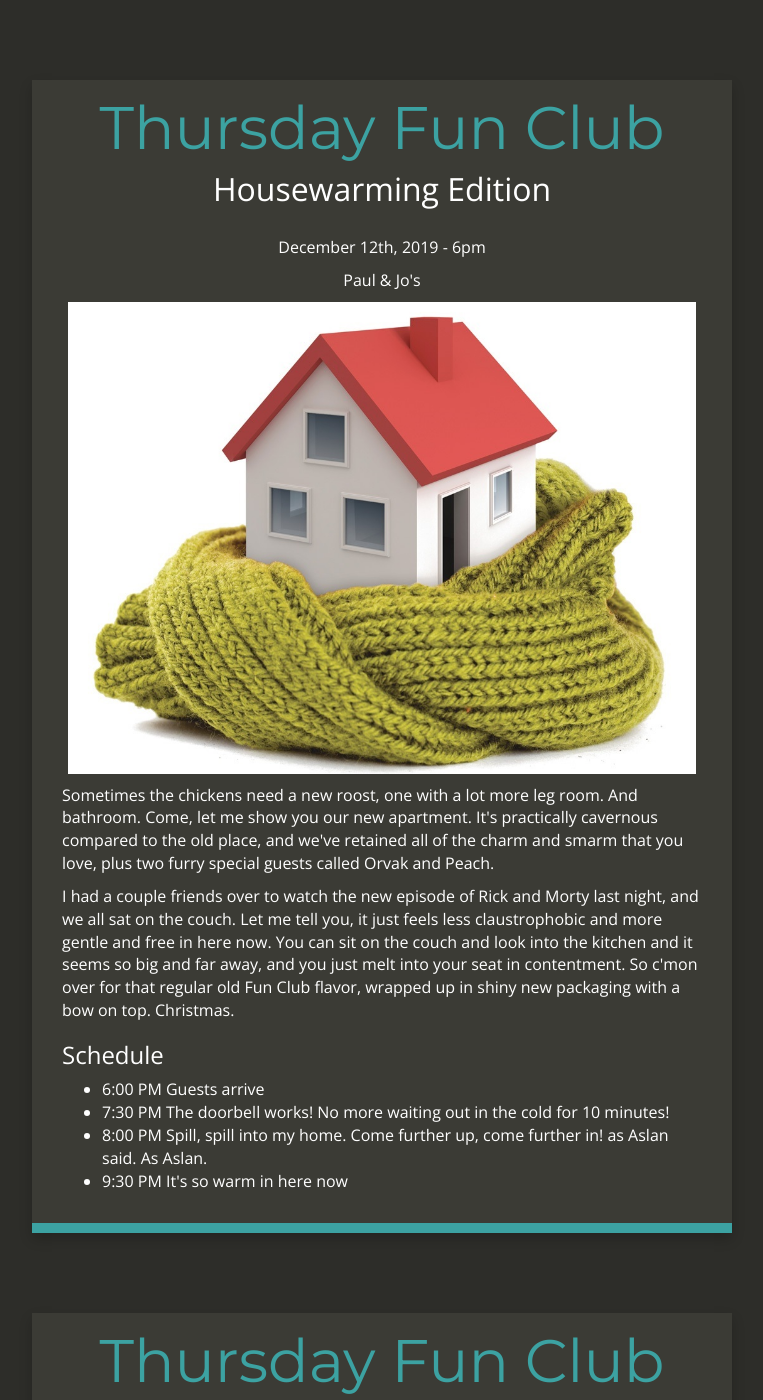
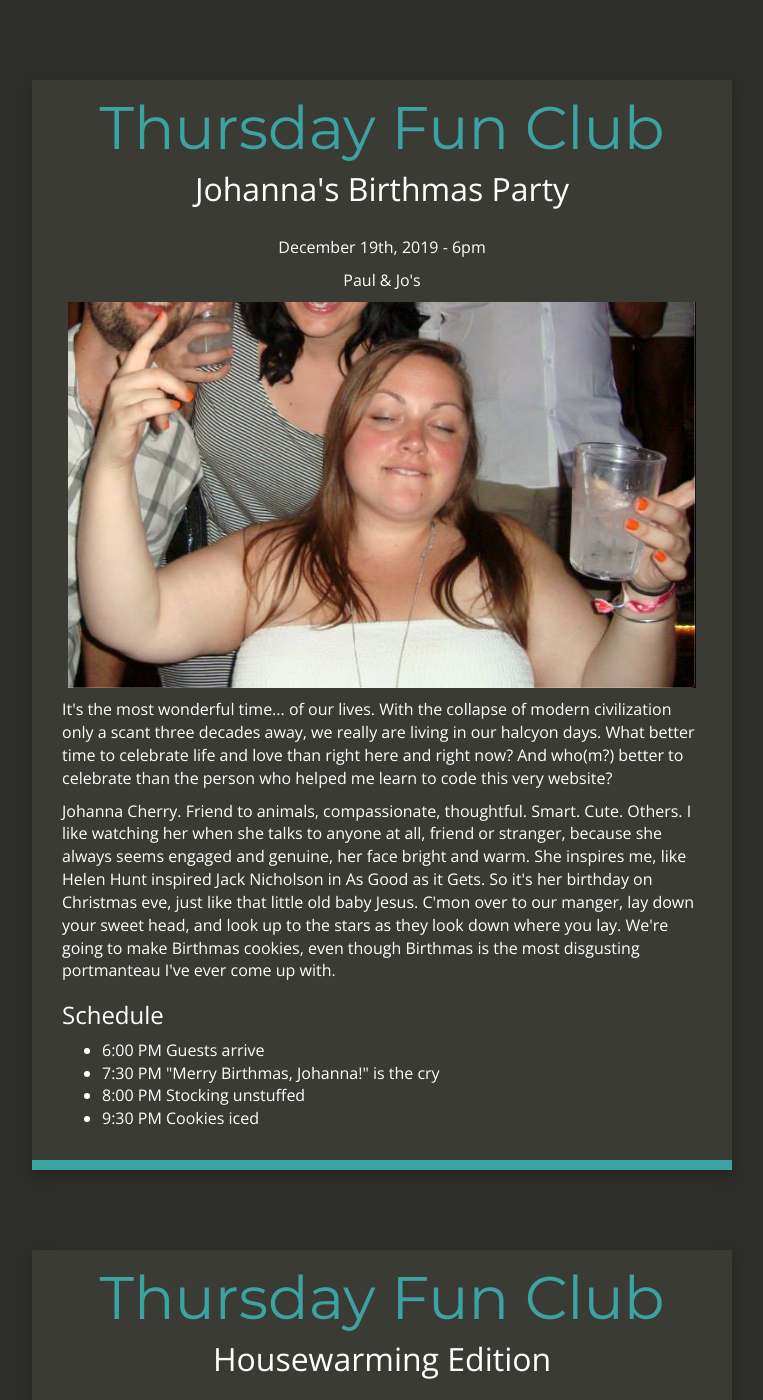
Before and after one commit to paulberb/paulberb.github.io, a Jekyll site: the page built from index.html, in a window 1280 px wide and 1400 px high. Shown: the whole window, without its empty margins (258-1021 px from the left). Built offline with Jekyll 4.4.1, drawn with Linux system fonts in a browser that asks for light colours; nearby versions of some CDN libraries.

Commit message:
updated weekly event

```diff
--- a/index.html
+++ b/index.html
@@ -49,6 +49,30 @@ layout: default
           </div>
     </div>
 </div> -->
+<div class="container-fluid index">
+    <div class="row">
+        <div class="col-md-12 main content-panel">
+            <h1 class="header author-header" itemprop="headline">Thursday Fun Club</h1>
+            <h2 class="header">Johanna's Birthmas Party</h2>
+            <div class="author-text">
+                <p>December 19th, 2019 - 6pm</p>
+                <p>Paul & Jo's</p>
+                <p><img src="/images/jojogogo.png" width="98%" /></p>
+            </div>
+                <p>It's the most wonderful time... of our lives. With the collapse of modern civilization only a scant three decades away, we really are living in our halcyon days. What better time to celebrate life and love than right here and right now? And who(m?) better to celebrate than the person who helped me learn to code this very website?
+                </p>
+                <p>Johanna Cherry. Friend to animals, compassionate, thoughtful. Smart. Cute. Others. I like watching her when she talks to anyone at all, friend or stranger, because she always seems engaged and genuine, her face bright and warm. She inspires me, like Helen Hunt inspired Jack Nicholson in As Good as it Gets. So it's her birthday on Christmas eve, just like that little old baby Jesus. C'mon over to our manger, lay down your sweet head, and look up to the stars as they look down where you lay. We're going to make Birthmas cookies, even though Birthmas is the most disgusting portmanteau I've ever come up with.
+                </p>
+                <h3>Schedule</h3>
+                <ul>
+                    <li>6:00 PM Guests arrive</li>
+                    <li>7:30 PM "Merry Birthmas, Johanna!" is the cry</li>
+                    <li>8:00 PM Stocking unstuffed</li>
+                    <li>9:30 PM Cookies iced</li>
+               </ul>
+          </div>
+    </div>
+</div>
 <div class="container-fluid index">
     <div class="row">
         <div class="col-md-12 main content-panel">
```
Also changed, not shown: images/jojogogo.png (added).
